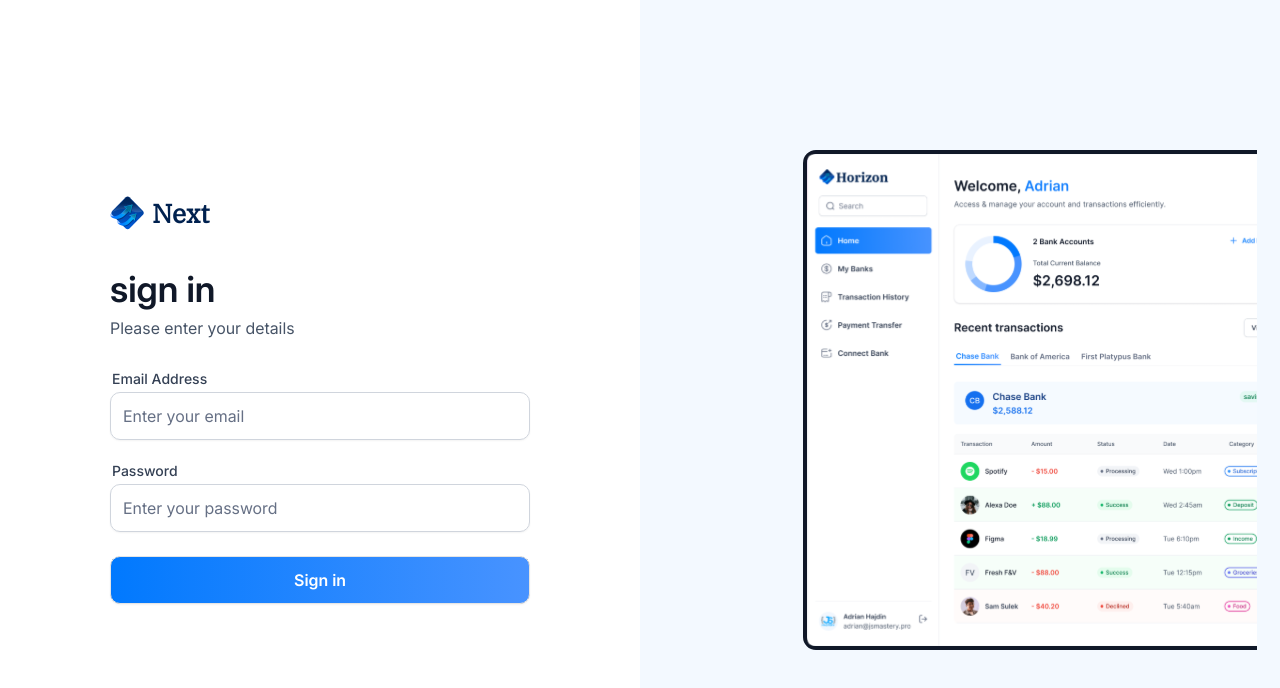
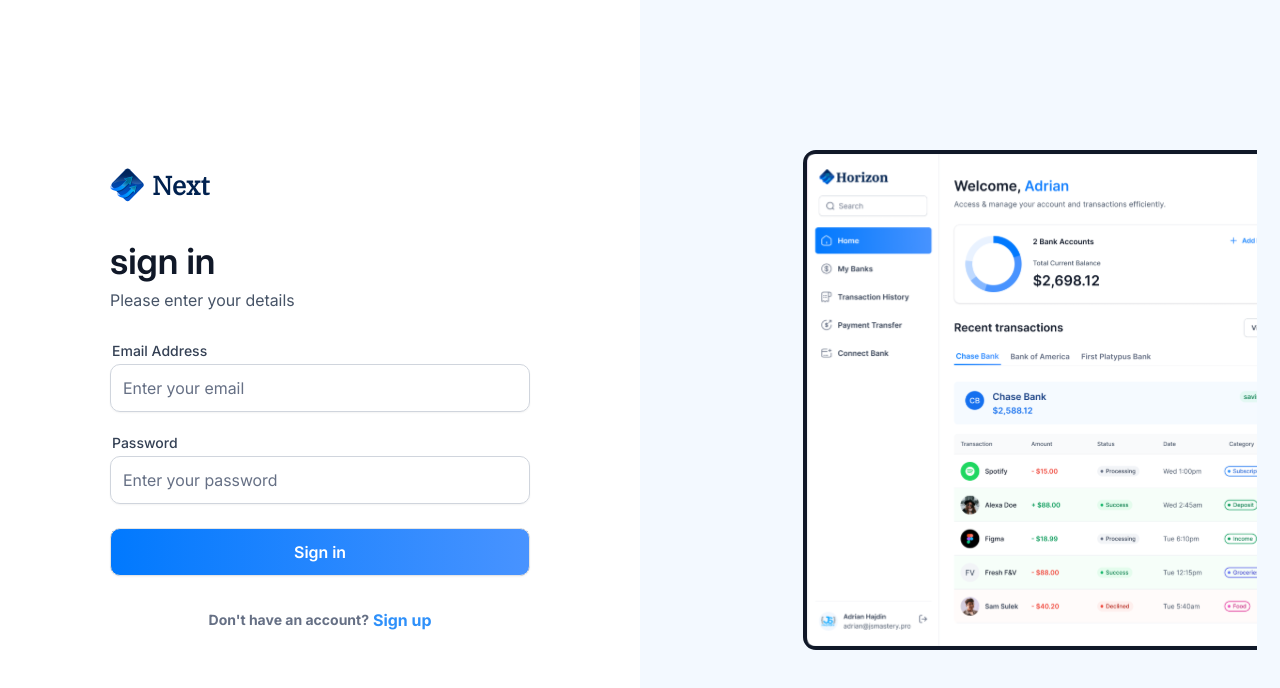
Before and after one commit to Danaiwee/project-banking, a Next.js app: page /sign-in in a window 1280 px wide. Shown: the top 688 px of the page. Built offline with nearby package versions, Linux system fonts and the light colour scheme.

Commit message:
Added auth footer

```diff
--- a/components/forms/AuthForm.tsx
+++ b/components/forms/AuthForm.tsx
@@ -159,6 +159,27 @@
               </div>
             </form>
           </Form>
+          <div className="flex items-center justify-center gap-1">
+            {type === "sign-in" ? (
+              <>
+                <p className="text-sm font-bold text-gray-500">
+                  Don&apos;t have an account?
+                </p>
+                <Link href="/sign-up" className="text-blue-500 font-bold">
+                  Sign up
+                </Link>
+              </>
+            ) : (
+              <>
+                <p className="text-sm font-bold text-gray-500">
+                  Already have an account?
+                </p>
+                <Link href="/sign-in" className="text-blue-500 font-bold">
+                  Sign in
+                </Link>
+              </>
+            )}
+          </div>
         </>
       )}
     </section>
```
